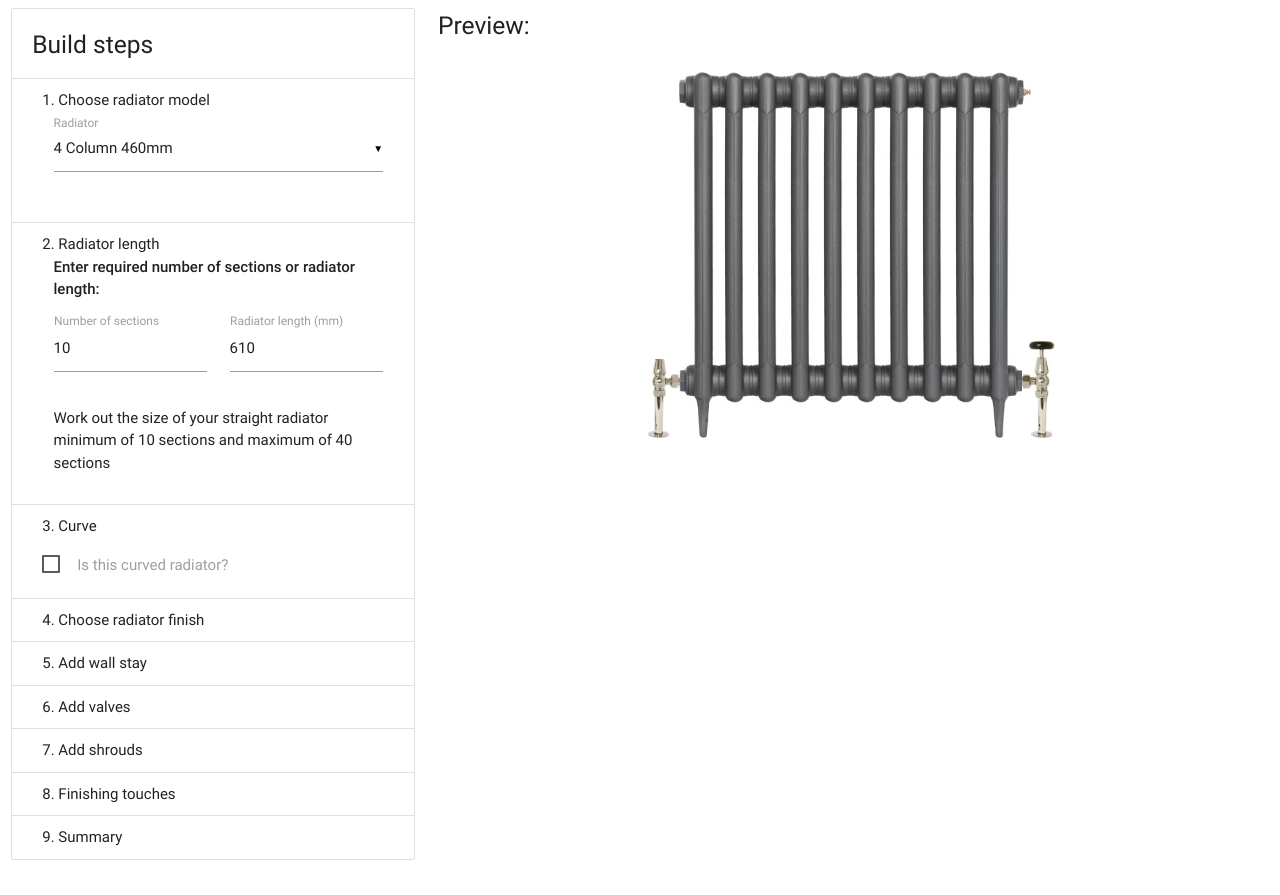
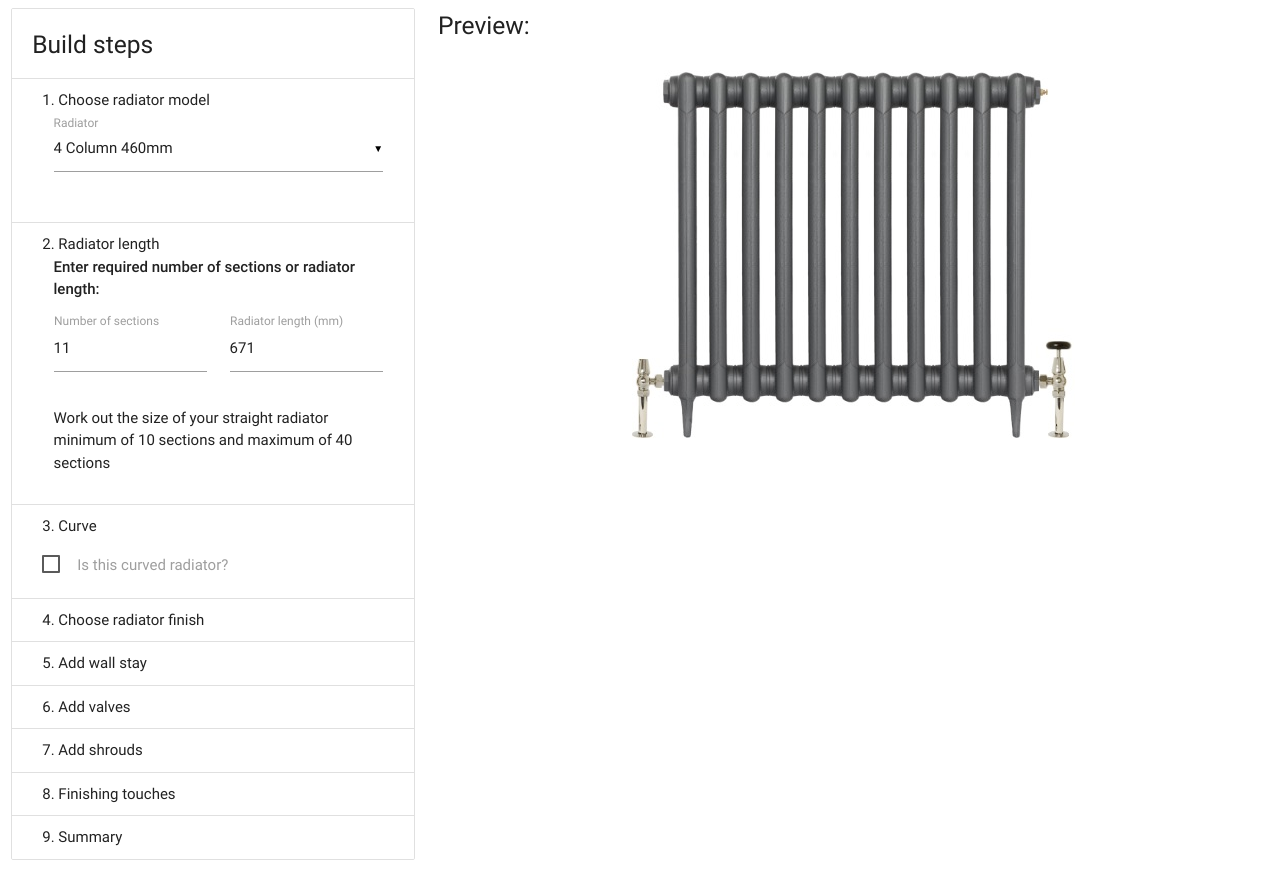
Before and after one commit to Castrads/curved-radiators, a plain HTML site: page index.html in a window 1280 px wide. Drawn offline with Linux system fonts and the light colour scheme.

Commit message:
default setting

```diff
--- a/index.html
+++ b/index.html
@@ -52,7 +52,7 @@
                         </div>
                         <div class="input-field col s6">
                             <label for="sections">Number of sections</label>
-                            <input type="number" name="sections" value="10" min="10" max="40">
+                            <input type="number" name="sections" value="11" min="10" max="40">
                         </div>
                         <div class="input-field col s6">
                             <label for="radiator-length">Radiator length (mm)</label>
@@ -87,7 +87,7 @@
                         <div class="row">
                             <div class="input-field col s12">
                                 <label for="width">Width (the Chord) (mm)</label>
-                                <input type="number" name="width" min="0" value="1000">
+                                <input type="number" name="width" min="0" value="791">
                             </div>
                         </div>
 
--- a/js/script.js
+++ b/js/script.js
@@ -1,7 +1,7 @@
 $(document).ready(function() {
 
     var mmToPxRatio = 3;
-    var depthDefault = 500;
+    var depthDefault = 300;
 
     var width = $("input[name='width']");
     var depth = $("input[name='depth']");
```
